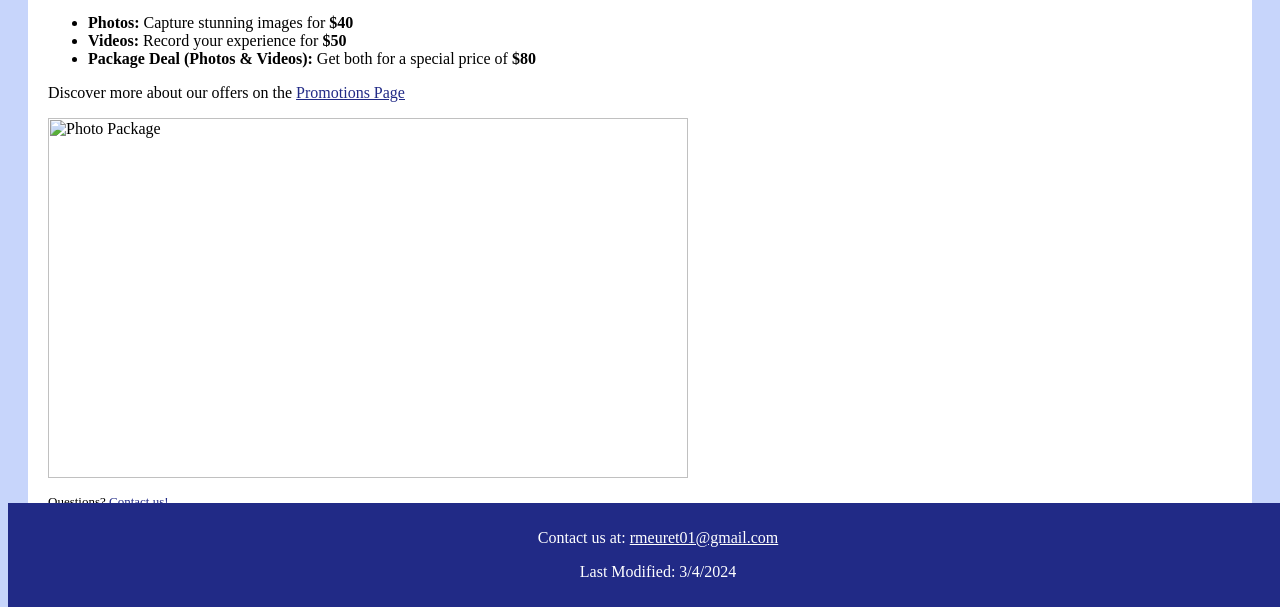
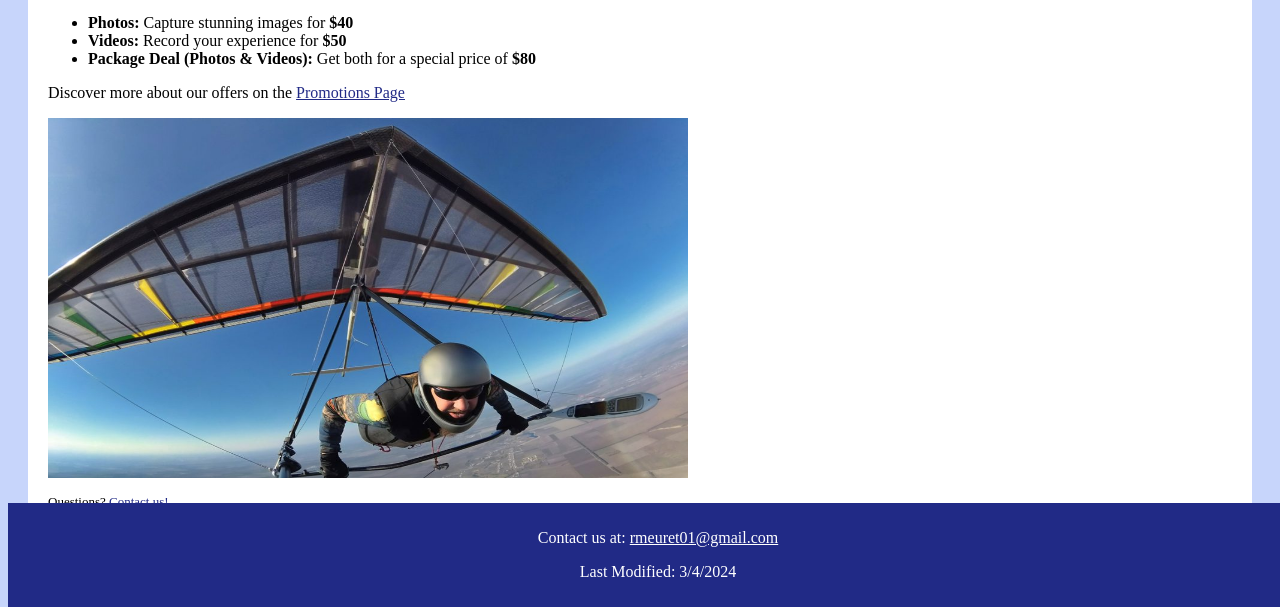
Before and after one commit to kexinhan0804/Project-II, a plain HTML site: page part3.html in a window 1280 px wide. Shown: the part 193-800 px from the top of the page. Drawn offline with Linux system fonts and the light colour scheme.

Commit message:
Update part3.html

```diff
--- a/part3.html
+++ b/part3.html
@@ -1,7 +1,8 @@
 <html>
 
 <head>
-    <title>Photos/Videos | Harry and Harriets Hang-gliding Haven</title>
+    <title>Photos
+        /Videos | Harry and Harriets Hang-gliding Haven</title>
 </head>
 
 <body bgcolor="#C7D5FB">
@@ -53,7 +54,7 @@
         </p>
 
         <p>
-            <img src="path-to-your-photo-package-image.jpg"
+            <img src="Product_picture1.jpg"
                  alt="Photo Package"
                  width="640"
                  height="360">
```
